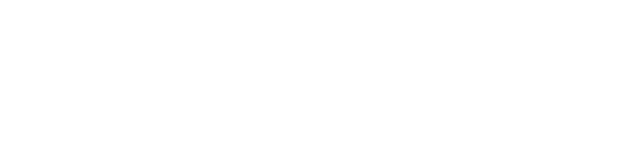
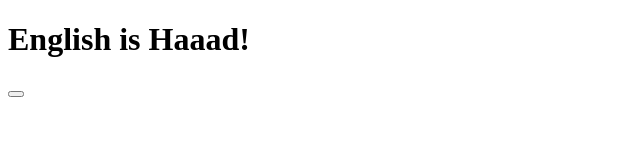
Before and after one commit to sogaokusami/zeedevs-api-dictionary, a plain HTML site: page index.html in a window 1280 px wide. Shown: the whole page, without its empty margins (0-640 px from the left). Drawn offline with Linux system fonts and the light colour scheme.

Commit message:
add header and button

```diff
--- a/index.html
+++ b/index.html
@@ -4,5 +4,10 @@
     <title>API Dictionary</title>
     <link rel="stylesheet" href="" />
   </head>
-  <body></body>
+  <body>
+    <h1>English is Haaad!</h1>
+    <div>
+      <button class="get-definition"></button>
+    </div>
+  </body>
 </html>
```
